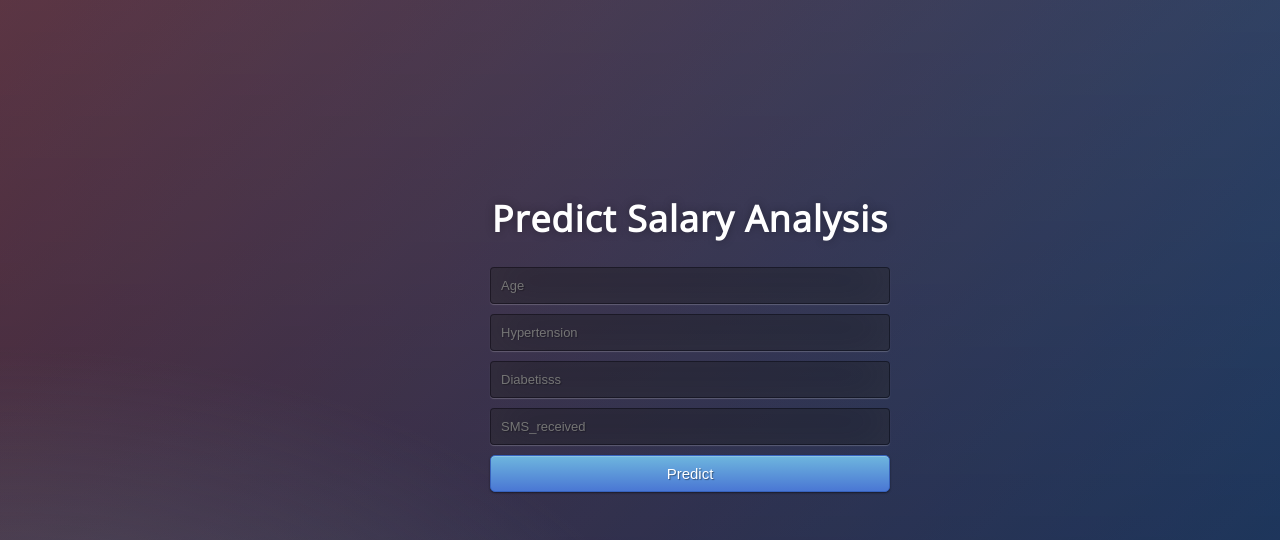
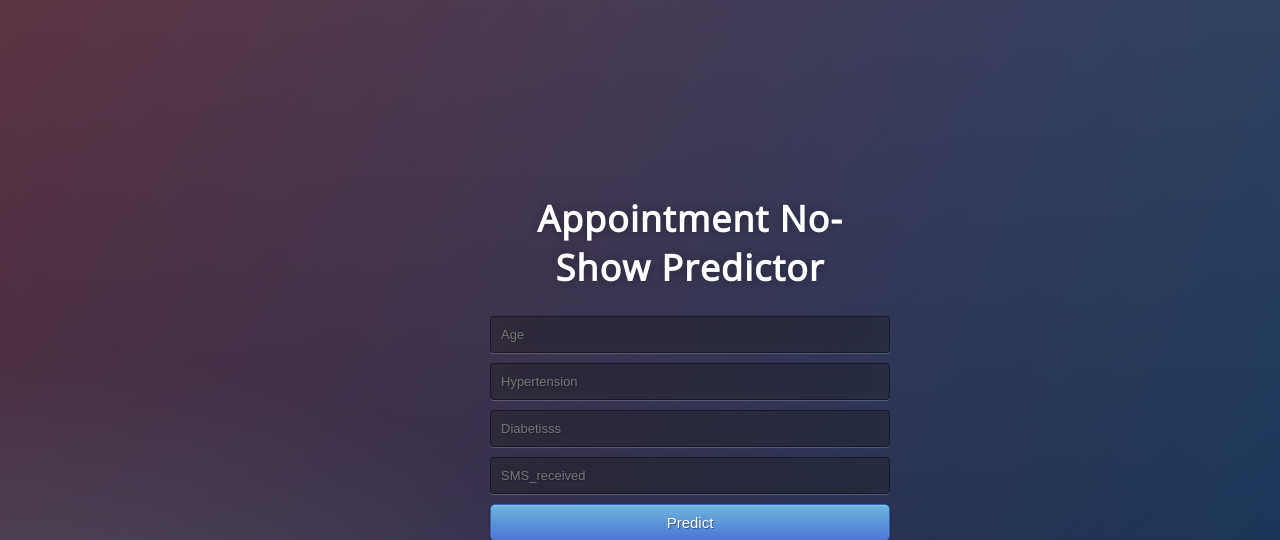
Before and after one commit to gokul3r/Appointment-noshow-predictor, a Flask app: page / in a window 1280 px wide. Shown: the top 540 px of the page. Run offline with Flask 2, Linux system fonts and the light colour scheme; parts of the project's set-up code (start-up, migrations or seed data) failed here and were passed over.

Commit message:
Updated header in html, updated output message while predicting

```diff
--- a/app.py
+++ b/app.py
@@ -24,7 +24,7 @@ def predict():
 
     output = round(prediction[0], 2) * 100
 
-    return render_template('index.html', prediction_text='The possibility of the patient reaching hospital is {}%'.format(output))
+    return render_template('index.html', prediction_text='The possibility of this appointment success is {}%'.format(output))
 
 @app.route('/predict_api',methods=['POST'])
 def predict_api():
--- a/templates/index.html
+++ b/templates/index.html
@@ -14,7 +14,7 @@
 
 <body>
  <div class="login">
-	<h1>Predict Salary Analysis</h1>
+	<h1>Appointment No-Show Predictor</h1>
 
      <!-- Main Input For Receiving Query to our ML -->
     <form action="{{ url_for('predict')}}"method="post">
```
